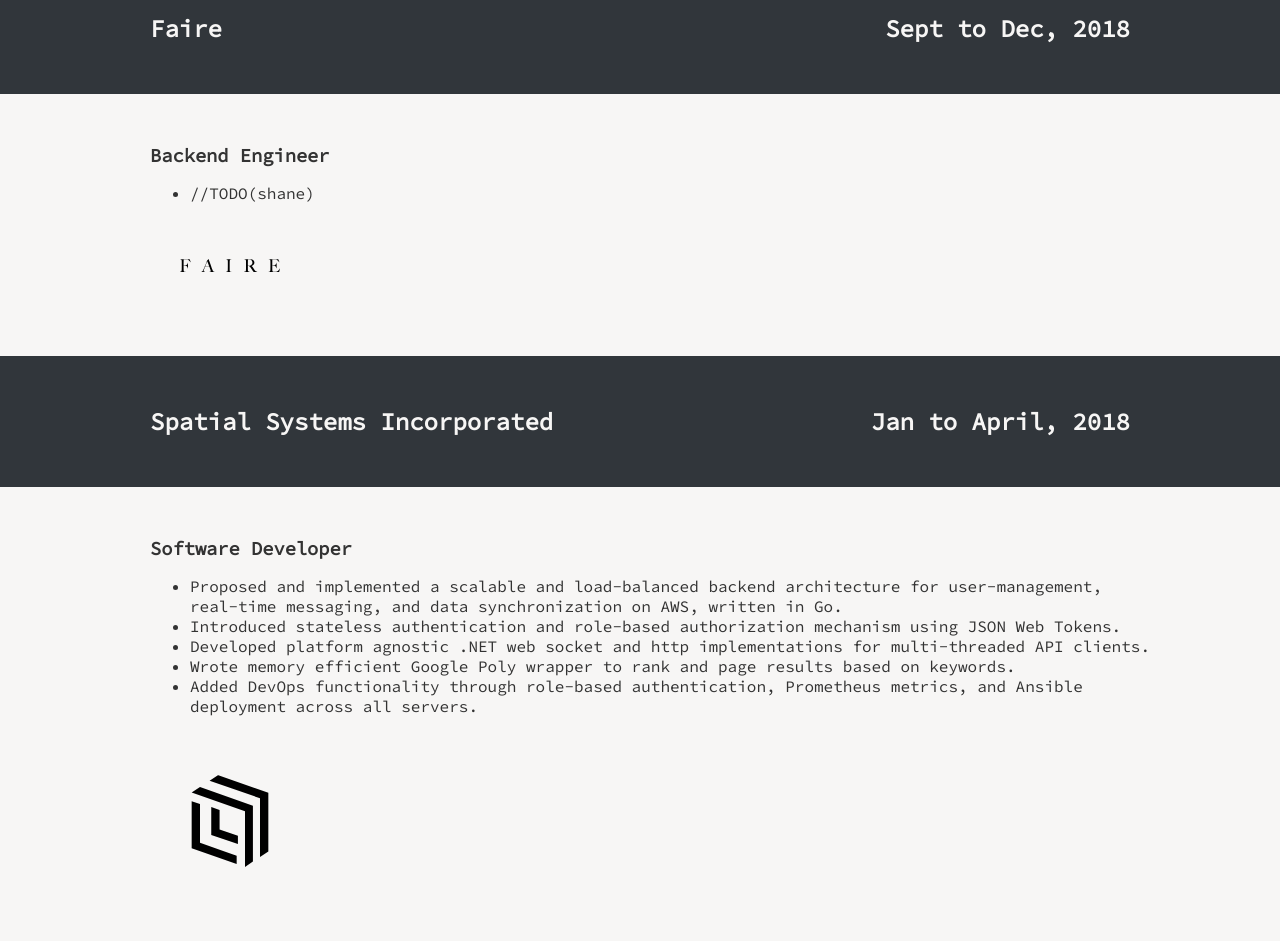
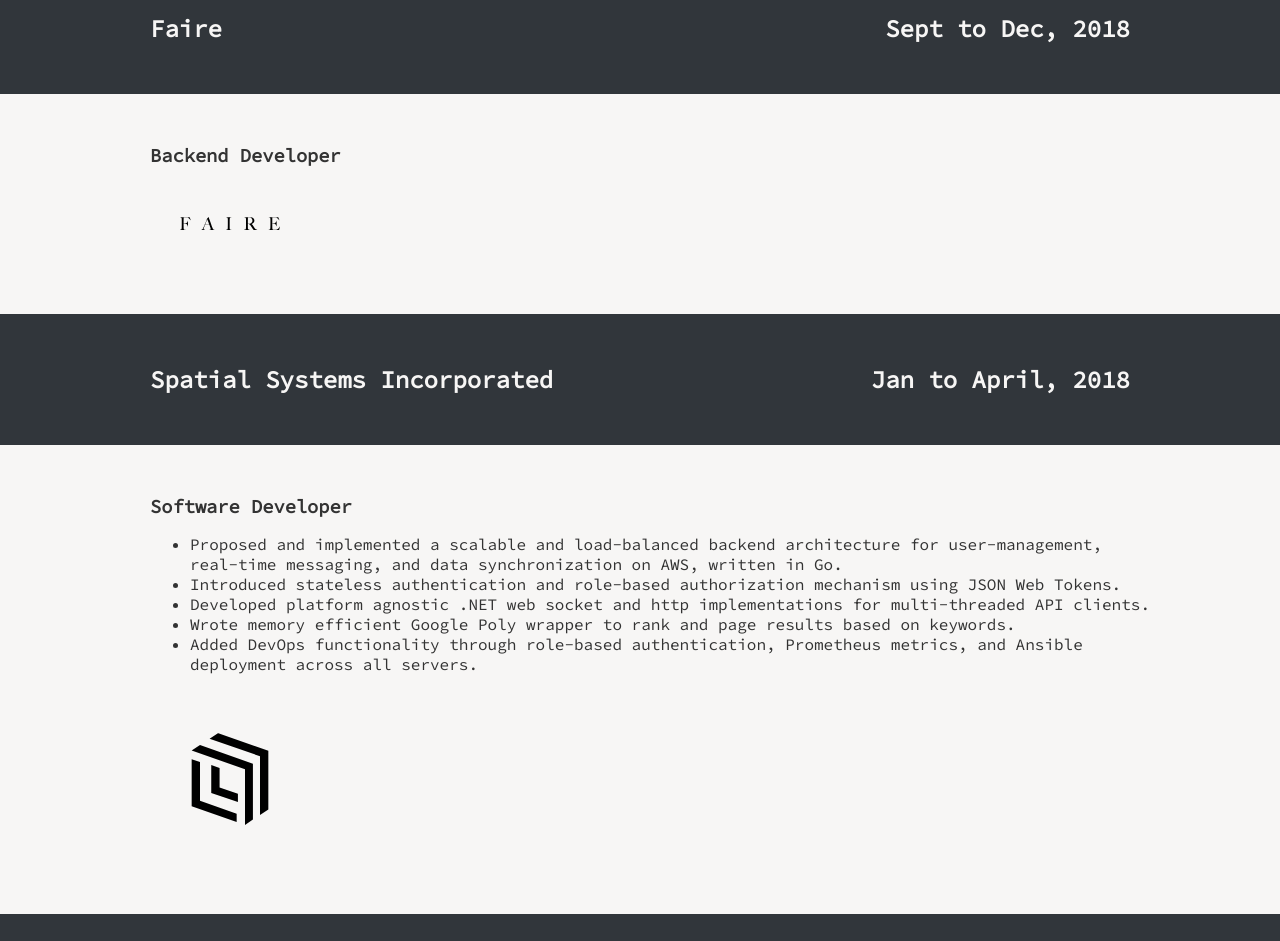
Before and after one commit to srhickma/personal-web, a plain HTML site: page pweb/public-html/index.html in a window 1280 px wide. Shown: the part 1495-2436 px from the top of the page. Drawn offline with nearby package versions, Linux system fonts and the light colour scheme.

Commit message:
Removed temporary todo

```diff
--- a/pweb/public-html/index.html
+++ b/pweb/public-html/index.html
@@ -105,10 +105,7 @@
                 <div class="layer">
                     <div class="experience">
                         <div class="experience-details">
-                            <h3 class="ten-zero-margin">Backend Engineer</h3>
-                            <ul>
-                                <li>//TODO(shane)</li>
-                            </ul>
+                            <h3 class="ten-zero-margin">Backend Developer</h3>
                         </div>
                         <img class="experience-img" style="width:100px;margin:40px" src="img/faire.svg"/>
                     </div>
```
